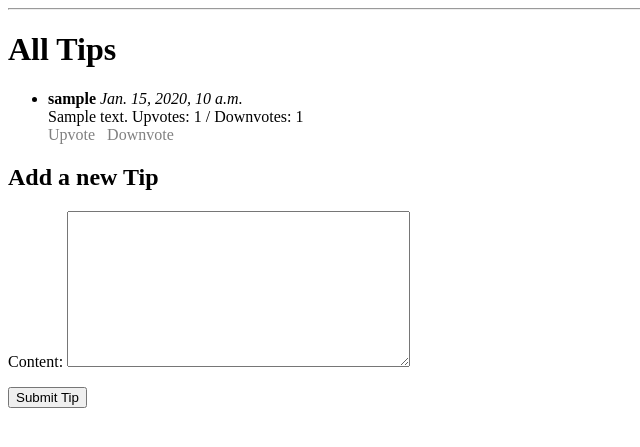
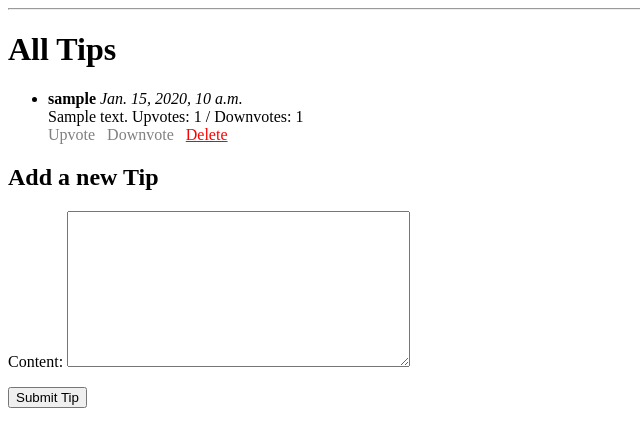
Before and after one commit to Lala-pukuchan/python_django_3_session, a Django app: page /tips/home/ in a window 1280 px wide. Shown: the part 26-473 px from the top of the page, without its empty margins (0-640 px from the left). Run offline with Django 3.2, Linux system fonts and the light colour scheme; a user stored in the database is signed in; tables that the repository leaves empty hold one stand-in row (values such as "Sample post").

Commit message:
delete button

```diff
--- a/myproject/tips/templates/tips/homepage.html
+++ b/myproject/tips/templates/tips/homepage.html
@@ -28,6 +28,13 @@
           <a class="vote-button" href="{% url 'tip_downvote' tip.id %}">Downvote</a>
         {% endif %}
       {% endif %}
+
+      <!-- Delete -->
+      {% if user == tip.author or user.reputation|default:0 >= 30 or perms.tips.delete_tip %}
+        <a href="{% url 'tip_delete' tip.id %}" class="vote-button" style="color: red;">Delete</a>
+      {% endif %}
+
+
     {% endif %}
 
   </li>
```
